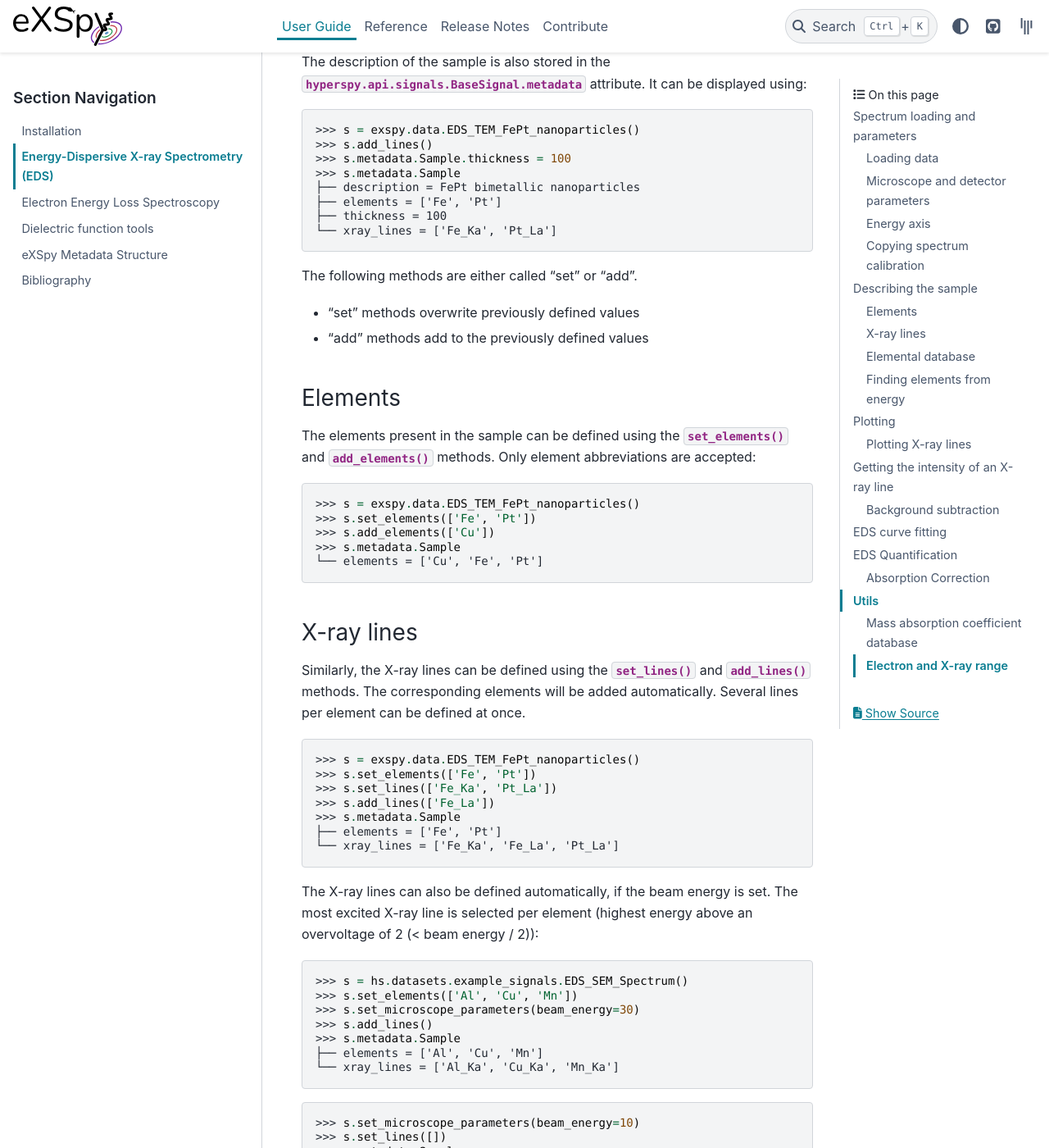
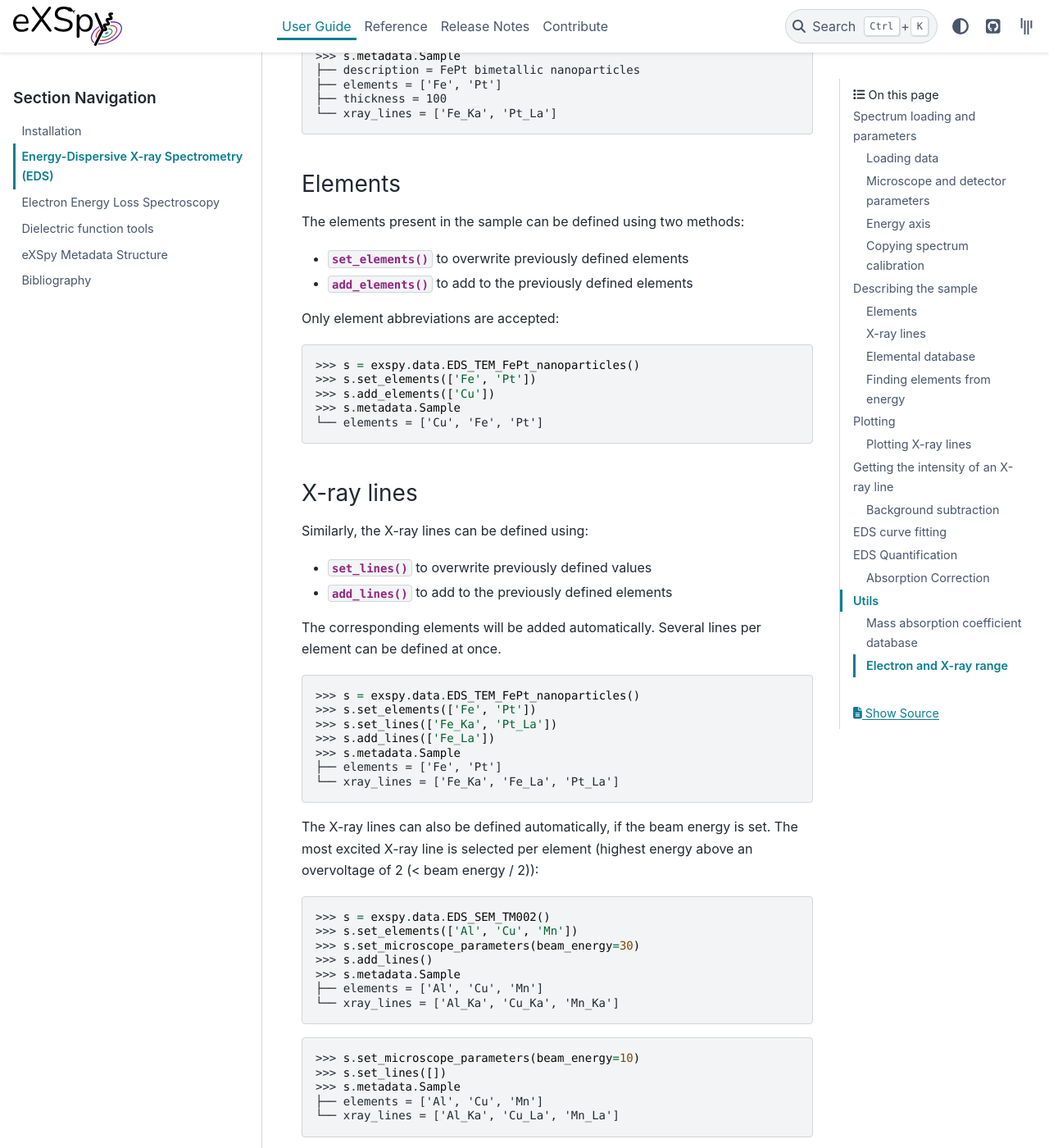
Before and after one commit to hyperspy/exspy, a Sphinx documentation site: the page built from doc/user_guide/eds.rst, in a window 1280 px wide and 1400 px high, scrolled down 5005 px. Shown: the whole window at 82% size. Built offline with Sphinx 7.4.7 and the PyData theme 0.15.4, drawn with Linux system fonts in a browser that asks for light colours; pages that are not in the unit, such as notebooks, are missing from menus; the version number could not be read and is left out; some of the changed text lies outside the part shown.

Commit message:
Fix User guide: left over from the split

```diff
--- a/doc/conf.py
+++ b/doc/conf.py
@@ -44,6 +44,7 @@ extensions = [
     "sphinx_copybutton",
     "sphinx.ext.autodoc",
     "sphinx.ext.autosummary",
+    "sphinx.ext.doctest",
     "sphinx.ext.githubpages",
     "sphinx.ext.intersphinx",
     "sphinx.ext.napoleon",
--- a/doc/user_guide/eds.rst
+++ b/doc/user_guide/eds.rst
@@ -59,7 +60,7 @@ dimensional signal with the energy axis in first position):
     >>> si
     <Signal1D, title: , dimensions: (256, 224|1024)>
 
-Finally, for a stack of spectrum images, using "*" as a wildcard character:
+Finally, for a stack of spectrum images, using ``"*"`` as a wildcard character:
 
 .. code-block:: python
 
@@ -138,7 +139,7 @@ or through the GUI:
 
 .. figure::  images/EDS_microscope_parameters_gui.png
    :align:   center
-   :width:   350
+   :width:   300
 
    EDS microscope parameters preferences window
 
@@ -159,7 +160,7 @@ or through the GUI:
 
 .. figure::  images/EDS_preferences_gui.png
    :align:   center
-   :width:   400
+   :width:   300
 
    EDS preferences window
 
@@ -231,19 +232,15 @@ The description of the sample is also stored in the
     ├── thickness = 100
     └── xray_lines = ['Fe_Ka', 'Pt_La']
 
-
-The following methods are either called "set" or "add".
-
-* "set" methods overwrite previously defined values
-* "add" methods add to the previously defined values
-
 Elements
 ^^^^^^^^
 
-The elements present in the sample can be defined using the
-:py:meth:`~.signals.EDSSpectrum.set_elements`  and
-:py:meth:`~.signals.EDSSpectrum.add_elements` methods.  Only element
-abbreviations are accepted:
+The elements present in the sample can be defined using two methods:
+
+- :py:meth:`~.signals.EDSSpectrum.set_elements` to overwrite previously defined elements
+- :py:meth:`~.signals.EDSSpectrum.add_elements` to add to the previously defined elements
+
+Only element abbreviations are accepted:
 
 .. code-block:: python
 
@@ -256,11 +253,13 @@ abbreviations are accepted:
 X-ray lines
 ^^^^^^^^^^^
 
-Similarly, the X-ray lines can be defined using the
-:py:meth:`~.signals.EDSSpectrum.set_lines` and
-:py:meth:`~.signals.EDSSpectrum.add_lines` methods. The corresponding
-elements will be added automatically.
-Several lines per element can be defined at once.
+Similarly, the X-ray lines can be defined using:
+
+- :py:meth:`~.signals.EDSSpectrum.set_lines` to overwrite previously defined values
+- :py:meth:`~.signals.EDSSpectrum.add_lines` to add to the previously defined elements
+
+The corresponding elements will be added automatically. Several lines per
+element can be defined at once.
 
 .. code-block:: python
 
@@ -278,7 +277,7 @@ overvoltage of 2 (< beam energy / 2)):
 
 .. code-block:: python
 
-    >>> s = hs.datasets.example_signals.EDS_SEM_Spectrum()
+    >>> s = exspy.data.EDS_SEM_TM002()
     >>> s.set_elements(['Al', 'Cu', 'Mn'])
     >>> s.set_microscope_parameters(beam_energy=30)
     >>> s.add_lines()
@@ -300,7 +299,7 @@ energy:
 
 .. code-block:: python
 
-    >>> s = hs.datasets.example_signals.EDS_SEM_Spectrum()
+    >>> s = exspy.data.EDS_SEM_TM002()
     >>> s.set_elements(['Mn'])
     >>> s.set_microscope_parameters(beam_energy=5)
     >>> s.add_lines(['Mn_Ka'])
@@ -310,18 +309,18 @@ energy:
 Elemental database
 ^^^^^^^^^^^^^^^^^^
 
-HyperSpy includes an elemental database, which contains the energy of the
+`eXSpy` includes an elemental database, which contains the energy of the
 X-ray lines.
 
 .. code-block:: python
 
-    >>> hs.material.elements.Fe.General_properties
+    >>> exspy.material.elements.Fe.General_properties
     ├── Z = 26
     ├── atomic_weight = 55.845
     └── name = iron
-    >>> hs.material.elements.Fe.Physical_properties
+    >>> exspy.material.elements.Fe.Physical_properties
     └── density (g/cm^3) = 7.874
-    >>> hs.material.elements.Fe.Atomic_properties.Xray_lines
+    >>> exspy.material.elements.Fe.Atomic_properties.Xray_lines
     ├── Ka
     │   ├── energy (keV) = 6.404
     │   └── weight = 1.0
@@ -345,14 +344,14 @@ Finding elements from energy
 ^^^^^^^^^^^^^^^^^^^^^^^^^^^^
 
 To find the nearest X-ray line for a given energy, use the utility function
-:py:func:`~.misc.eds.utils.get_xray_lines_near_energy` to search the elemental
+:py:func:`~.utils.eds.get_xray_lines_near_energy` to search the elemental
 database:
 
 .. code-block:: python
 
-    >>> s = hs.datasets.example_signals.EDS_SEM_Spectrum()
+    >>> s = exspy.data.EDS_SEM_TM002()
     >>> P = s.find_peaks1D_ohaver(maxpeakn=1)[0]
-    >>> hs.eds.get_xray_lines_near_energy(P['position'], only_lines=['a', 'b'])
+    >>> exspy.utils.eds.get_xray_lines_near_energy(P['position'], only_lines=['a', 'b'])
     ['C_Ka', 'Ca_La', 'B_Ka']
 
 The lines are returned in order of distance from the specified energy, and can
@@ -369,7 +368,7 @@ You can visualize an EDS spectrum using the
 
 .. code-block:: python
 
-    >>> s = hs.datasets.example_signals.EDS_SEM_Spectrum()
+    >>> s = exspy.data.EDS_SEM_TM002()
     >>> s.plot()
 
 .. figure::  images/EDS_plot_spectrum.png
@@ -389,13 +388,13 @@ Plotting X-ray lines
 
 X-ray lines can be added as plot labels with
 :py:meth:`~.signals.EDSSpectrum.plot`. The lines are either retrieved
-from ``metadata.Sample.Xray_lines``, or selected with the same method as
-:py:meth:`~.signals.EDSSpectrum.add_lines` using the elements in
-``metadata.Sample.elements``.
+from :ref:`metadata.Sample.Xray_lines <sample-metadata>`, or selected
+with the same method as :py:meth:`~.signals.EDSSpectrum.add_lines` using
+the elements defined in :ref:`metadata.Sample.elements <sample-metadata>`.
 
 .. code-block:: python
 
-    >>> s = hs.datasets.example_signals.EDS_SEM_Spectrum()
+    >>> s = exspy.data.EDS_SEM_TM002()
     >>> s.add_elements(['C','Mn','Cu','Al','Zr'])
     >>> s.plot(True)
 
@@ -409,7 +408,7 @@ You can also select a subset of lines to label:
 
 .. code-block:: python
 
-    >>> s = hs.datasets.example_signals.EDS_SEM_Spectrum()
+    >>> s = exspy.data.EDS_SEM_TM002()
     >>> s.add_elements(['C','Mn','Cu','Al','Zr'])
     >>> s.plot(True, only_lines=['Ka','b'])
 
@@ -722,14 +721,14 @@ transformed into weight percent either with the option
     Fe (Fe_Ka): Composition = 4.96 weight percent
     Pt (Pt_La): Composition = 95.04 weight percent
 
-or using :py:func:`~.misc.material.atomic_to_weight`:
+or using :py:func:`~.material.atomic_to_weight`:
 
 .. code-block:: python
 
     >>> # With atomic_percent from before
-    >>> weight_percent = hs.material.atomic_to_weight(atomic_percent)
+    >>> weight_percent = exspy.material.atomic_to_weight(atomic_percent)
 
-The reverse method is :py:func:`~.misc.material.weight_to_atomic`.
+The reverse method is :py:func:`~.material.weight_to_atomic`.
 
 The zeta-factor method needs both the ``beam_current`` (in nA) and the
 acquisition or dwell time (referred to as ``real_time`` in seconds) in order
@@ -834,17 +833,18 @@ Mass absorption coefficient database
 ^^^^^^^^^^^^^^^^^^^^^^^^^^^^^^^^^^^^
 
 A mass absorption coefficient database :ref:`[Chantler2005] <Chantler2005>`
-is available:
+is available can be accessed using :py:meth:`exspy.material.mass_absorption_coefficient`
+and :py:meth:`exspy.material.mass_absorption_mixture`:
 
 .. code-block:: python
 
-    >>> hs.material.mass_absorption_coefficient(
+    >>> exspy.material.mass_absorption_coefficient(
     ...     element='Al', energies=['C_Ka','Al_Ka'])
     array([ 26330.38933818,    372.02616732])
 
 .. code-block:: python
 
-    >>> hs.material.mass_absorption_mixture(
+    >>> exspy.material.mass_absorption_mixture(
     ...     elements=['Al','Zn'], weight_percent=[50,50], energies='Al_Ka')
     2587.4161643905127
 
@@ -852,20 +852,20 @@ Electron and X-ray range
 ^^^^^^^^^^^^^^^^^^^^^^^^
 
 The electron and X-ray range in a bulk material can be estimated with
-:py:meth:`hs.eds.electron_range` and :py:meth:`hs.eds.xray_range`
+:py:meth:`exspy.utils.eds.electron_range` and :py:meth:`exspy.utils.eds.xray_range`
 
 To calculate the X-ray range of Cu Ka in pure Copper at 30 kV in micron:
 
 .. code-block:: python
 
-    >>> hs.eds.xray_range('Cu_Ka', 30.)
+    >>> exspy.utils.eds.xray_range('Cu_Ka', 30.)
     1.9361716759499248
 
 To calculate the X-ray range of Cu Ka in pure Carbon at 30kV in micron:
 
 .. code-block:: python
 
-    >>> hs.eds.xray_range('Cu_Ka', 30., hs.material.elements.C.
+    >>> exspy.utils.eds.xray_range('Cu_Ka', 30., exspy.material.elements.C.
     ...                   Physical_properties.density_gcm3)
     7.6418811280855454
 
@@ -873,5 +873,5 @@ To calculate the electron range in pure Copper at 30 kV in micron
 
 .. code-block:: python
 
-    >>> hs.eds.electron_range('Cu', 30.)
+    >>> exspy.utils.eds.electron_range('Cu', 30.)
     2.8766744984001607
--- a/doc/user_guide/metadata_structure.rst
+++ b/doc/user_guide/metadata_structure.rst
@@ -100,6 +100,8 @@ General
 =======
 
 See :external+hyperspy:ref:`HyperSpy-Metadata-General <general-metadata>`.
+
+.. _sample-metadata:
 
 Sample
 ======
@@ -315,6 +317,8 @@ spectrometer
 
     The spectrometer model, e.g. Gatan Enfinium ER (Model 977).
 
+.. _eds-detector-metadata:
+
 EDS
 ^^^
 
```
Also changed, not shown: other parts of doc/user_guide/eds.rst (+8 -7 lines), doc/user_guide/eels.rst (+5 -6 lines), doc/user_guide/images/EDS_preferences_gui.png, 4 other files.
